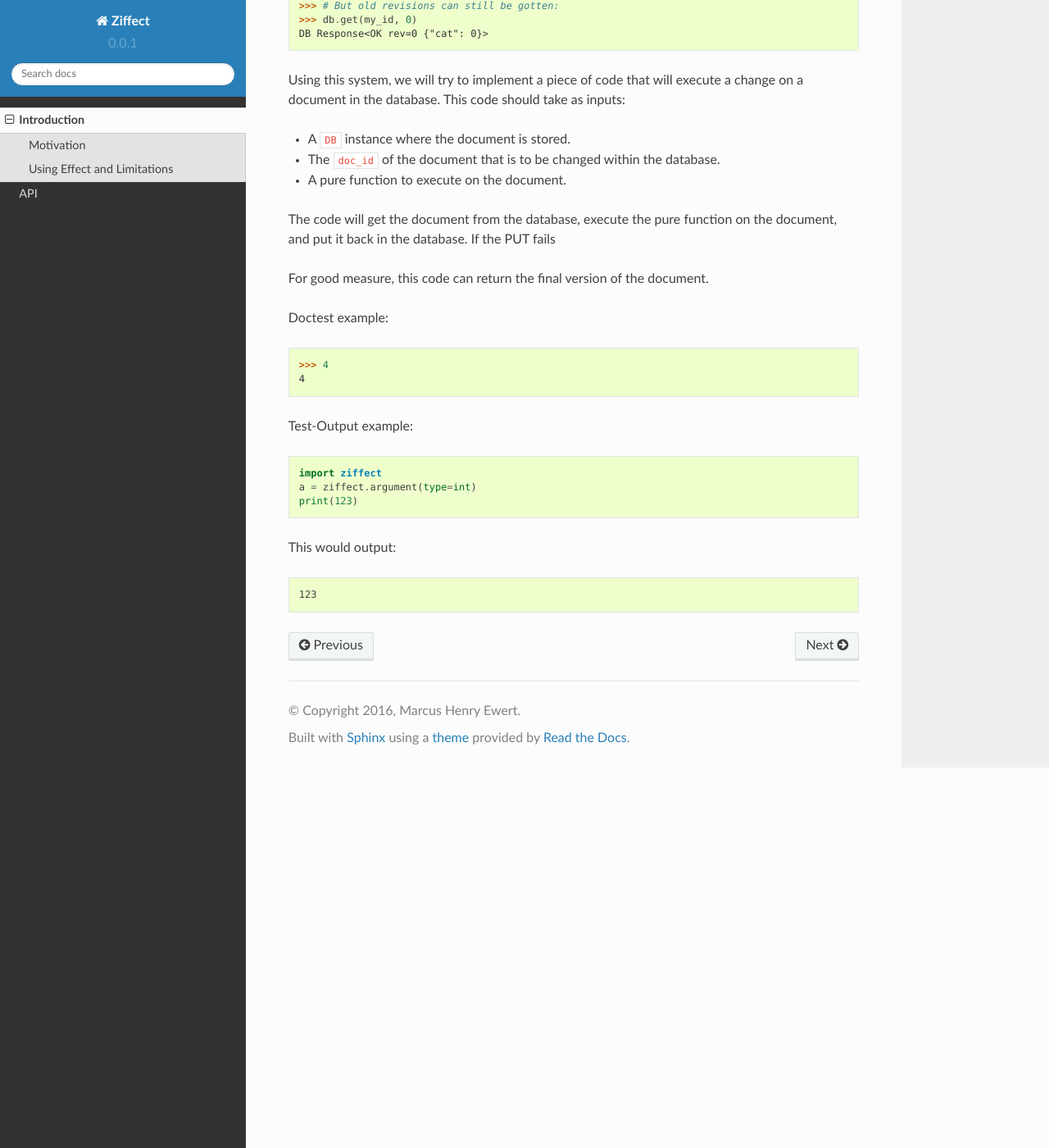
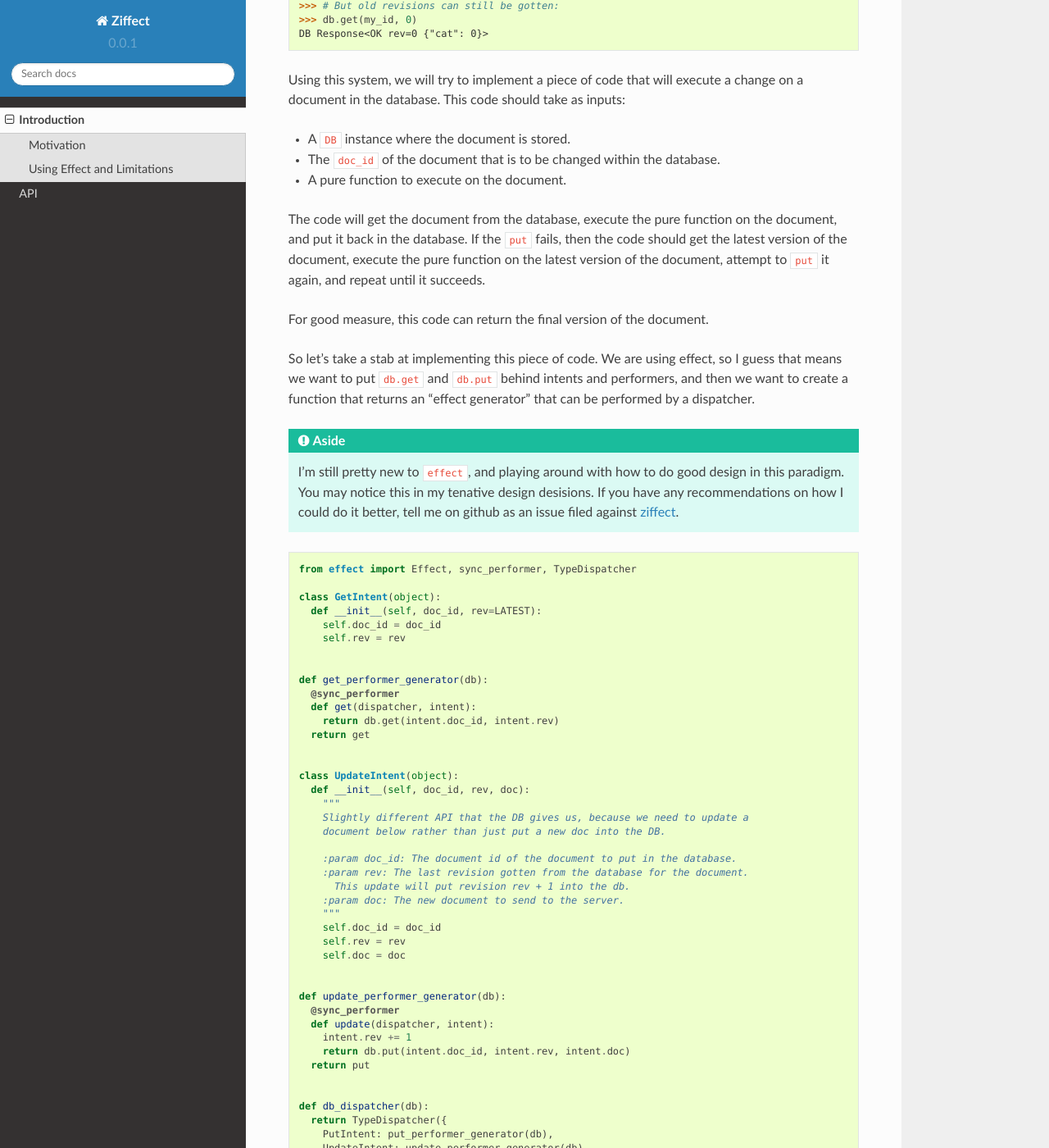
Before and after one commit to sarum90/ziffect, a Sphinx documentation site: the page built from docs/introduction.rst, in a window 1280 px wide and 1400 px high, scrolled down 1214 px. Shown: the whole window at 82% size. Built offline with Sphinx 7.4.7 and the Read the Docs theme 2.0.0, drawn with Linux system fonts in a browser that asks for light colours; some of the changed text lies outside the part shown.

Commit message:
continued work on docs

```diff
--- a/docs/introduction.rst
+++ b/docs/introduction.rst
@@ -20,7 +20,10 @@ database. Reading values from and writing values to a database are certainly
 operations that have side-effects, so we believe this to be a good candidate
 use case for our new toy.
 
-.. note:: Apologies for this rather long example, I just wanted to walk through a
+.. admonition:: Aside
+  :class: hint
+
+  Apologies for this rather long example, I just wanted to walk through a
   sufficiently complex scenario as a matter of proving to myself that this
   library adds value.
 
@@ -30,6 +33,7 @@ use case for our new toy.
 
   from uuid import uuid4
   from pyrsistent import PClass, field
+  from six import text_type
   import json
 
   LATEST=-1
@@ -134,28 +138,141 @@ change on a document in the database. This code should take as inputs:
 - A pure function to execute on the document.
 
 The code will get the document from the database, execute the pure function on
-the document, and put it back in the database. If the PUT fails
+the document, and put it back in the database. If the ``put`` fails, then the
+code should get the latest version of the document, execute the pure function
+on the latest version of the document, attempt to ``put`` it again, and repeat
+until it succeeds.
 
 For good measure, this code can return the final version of the document.
 
+So let's take a stab at implementing this piece of code. We are using effect,
+so I guess that means we want to put ``db.get`` and ``db.put`` behind intents
+and performers, and then we want to create a function that returns an "effect
+generator" that can be performed by a dispatcher.
 
-Doctest example:
+.. admonition:: Aside
+  :class: hint
 
-.. doctest::
+  I'm still pretty new to ``effect``, and playing around with how to do
+  good design in this paradigm. You may notice this in my tenative design
+  desisions. If you have any recommendations on how I could do it better, tell
+  me on github as an issue filed against
+  `ziffect <https://github.com/sarum90/ziffect/issues>`_.
 
-   >>> 4
-   4
+.. testcode:: effect_implementation
 
-Test-Output example:
+  from effect import Effect, sync_performer, TypeDispatcher
 
-.. testcode::
+  class GetIntent(object):
+    def __init__(self, doc_id, rev=LATEST):
+      self.doc_id = doc_id
+      self.rev = rev
 
-   import ziffect
-   a = ziffect.argument(type=int)
-   print(123)
 
-This would output:
+  def get_performer_generator(db):
+    @sync_performer
+    def get(dispatcher, intent):
+      return db.get(intent.doc_id, intent.rev)
+    return get
 
-.. testoutput::
 
-   123
+  class UpdateIntent(object):
+    def __init__(self, doc_id, rev, doc):
+      """
+      Slightly different API that the DB gives us, because we need to update a
+      document below rather than just put a new doc into the DB.
+
+      :param doc_id: The document id of the document to put in the database.
+      :param rev: The last revision gotten from the database for the document.
+        This update will put revision rev + 1 into the db.
+      :param doc: The new document to send to the server.
+      """
+      self.doc_id = doc_id
+      self.rev = rev
+      self.doc = doc
+
+
+  def update_performer_generator(db):
+    @sync_performer
+    def update(dispatcher, intent):
+      intent.rev += 1
+      return db.put(intent.doc_id, intent.rev, intent.doc)
+    return put
+
+
+  def db_dispatcher(db):
+    return TypeDispatcher({
+      PutIntent: put_performer_generator(db),
+      UpdateIntent: update_performer_generator(db),
+    })
+
+Okay, so now we have the ``Effect`` -ive building blocks that we can use to
+create our implementation:
+
+.. testcode:: effect_implementation
+
+  from effect import sync_perform, ComposedDispatcher, base_dispatcher
+  from effect.do import do
+
+  @do
+  def execute_function(doc_id, pure_function):
+    result = yield Effect(GetIntent(doc_id=doc_id))
+    new_doc = pure_function(result.doc)
+    yield Effect(UpdateIntent(doc_id, result.rev, new_doc))
+
+
+  def sync_execute_function(db, doc_id, function):
+    """
+    Convenience wrapper to perform :func:`execute_function` on a database from
+    an interactive terminal.
+    """
+    dispatcher = ComposedDispatcher([
+      db_dispatcher(db),
+      base_dispatcher
+    ])
+    sync_perform(
+      dispatcher,
+      execute_function(
+        doc_id, function
+      )
+    )
+
+The implementation of ``execute_function`` should fairly obviously have bugs,
+but it's a good enough implementation that we can convince ourselves that the
+happy case works:
+
+.. doctest:: effect_implementation
+
+  >>> db = DB()
+  >>> doc_id = uuid4()
+  >>> doc = {"cat": "mouse", "count": 10}
+  >>> db.put(doc_id, 0, doc)
+  DB Response<OK rev=0>
+
+  >>> def increment(doc_id):
+  ...     return sync_execute_function(
+  ...        db,
+  ...        doc_id,
+  ...        lambda x: dict(x, count=x.get('count', 0) + 1)
+  ...     )
+
+  >>> increment(doc_id)
+  >>> db.get(doc_id)
+  DB Response<OK rev=1 {"cat": "mouse", "count": 11}>
+
+  >>> increment(doc_id)
+  >>> db.get(doc_id)
+  DB Response<OK rev=2 {"cat": "mouse", "count": 12}>
+
+  >>> increment(doc_id)
+  >>> db.get(doc_id)
+  DB Response<OK rev=3 {"cat": "mouse", "count": 13}>
+
+In the interest of test driven development, at this point we want to write our
+unit tests. They should fail, then we'll fix the implementation of
+``execute_function``, write more unit tests, etc.
+
+To be continued...
+
+
+.. There is another directive: .. testoutput:: if testinputs have outputs
```
Also changed, not shown: other parts of docs/introduction.rst (+6 -6 lines).
